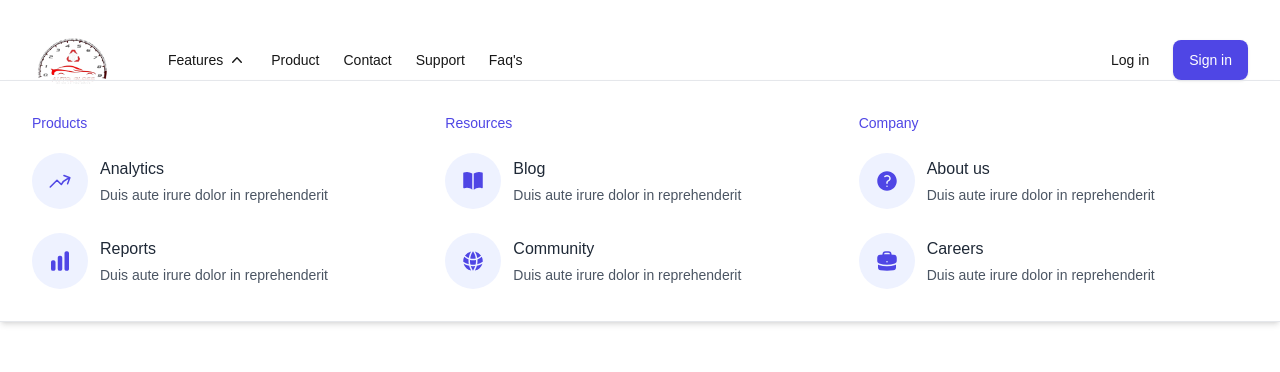
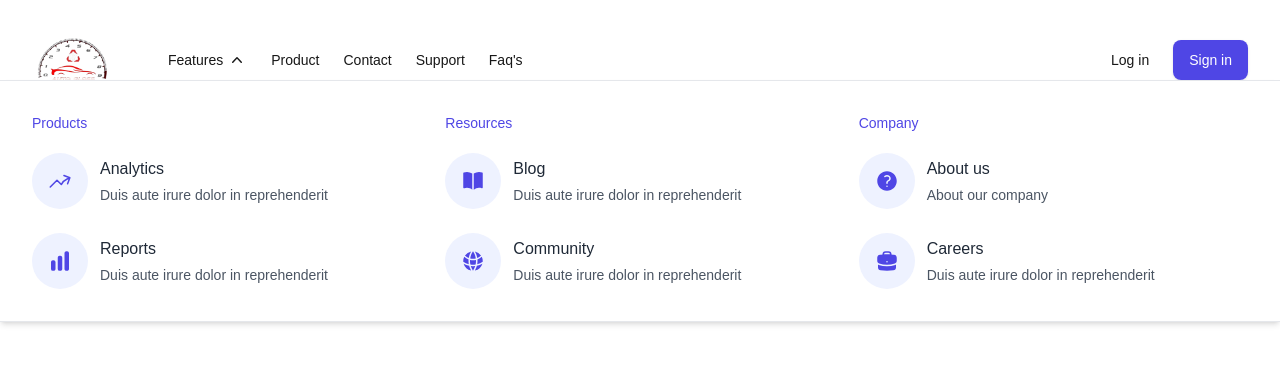
Before and after one commit to Mujju-palaan/af_auto_gloss, a Next.js app: page / in a window 1280 px wide. Both pictures are taken after a click on the button "Features". Shown: the top 372 px of the page. Built offline with nearby package versions, Linux system fonts and the light colour scheme.

Commit message:
navbar feature color change

```diff
--- a/components/navbar/Navbar.js
+++ b/components/navbar/Navbar.js
@@ -51,8 +51,8 @@ const dropdownNavs = [
         label: "Company", navs: [
             {
                 title: "About us",
-                desc: "Duis aute irure dolor in reprehenderit",
-                path: "javascript:void(0)",
+                desc: "About our company",
+                path: "/about",
                 icon: <svg xmlns="http://www.w3.org/2000/svg" viewBox="0 0 24 24" fill="currentColor" className="w-6 h-6">
                     <path fillRule="evenodd" d="M2.25 12c0-5.385 4.365-9.75 9.75-9.75s9.75 4.365 9.75 9.75-4.365 9.75-9.75 9.75S2.25 17.385 2.25 12zm11.378-3.917c-.89-.777-2.366-.777-3.255 0a.75.75 0 01-.988-1.129c1.454-1.272 3.776-1.272 5.23 0 1.513 1.324 1.513 3.518 0 4.842a3.75 3.75 0 01-.837.552c-.676.328-1.028.774-1.028 1.152v.75a.75.75 0 01-1.5 0v-.75c0-1.279 1.06-2.107 1.875-2.502.182-.088.351-.199.503-.331.83-.727.83-1.857 0-2.584zM12 18a.75.75 0 100-1.5.75.75 0 000 1.5z" clipRule="evenodd" />
                 </svg>
@@ -161,7 +161,7 @@ const Navbar = () => {
                                             }
                                             {
                                                 item.isDrapdown && drapdownState.idx == idx && drapdownState.isActive ? (
-                                                    <div className="mt-6 inset-x-0 top-20 w-full md:absolute md:border-y md:shadow-md md:mt-0">
+                                                    <div className="bg-white dark:bg-gray-700 mt-6 inset-x-0 top-20 w-full md:absolute md:border-y md:shadow-md md:mt-0">
                                                         <ul className='max-w-screen-xl mx-auto grid items-center gap-6 md:p-8 md:grid-cols-2 lg:grid-cols-3'>
                                                             {item?.navs.map((dropdownItem, idx) => (
                                                                 <li key={idx}>
```
